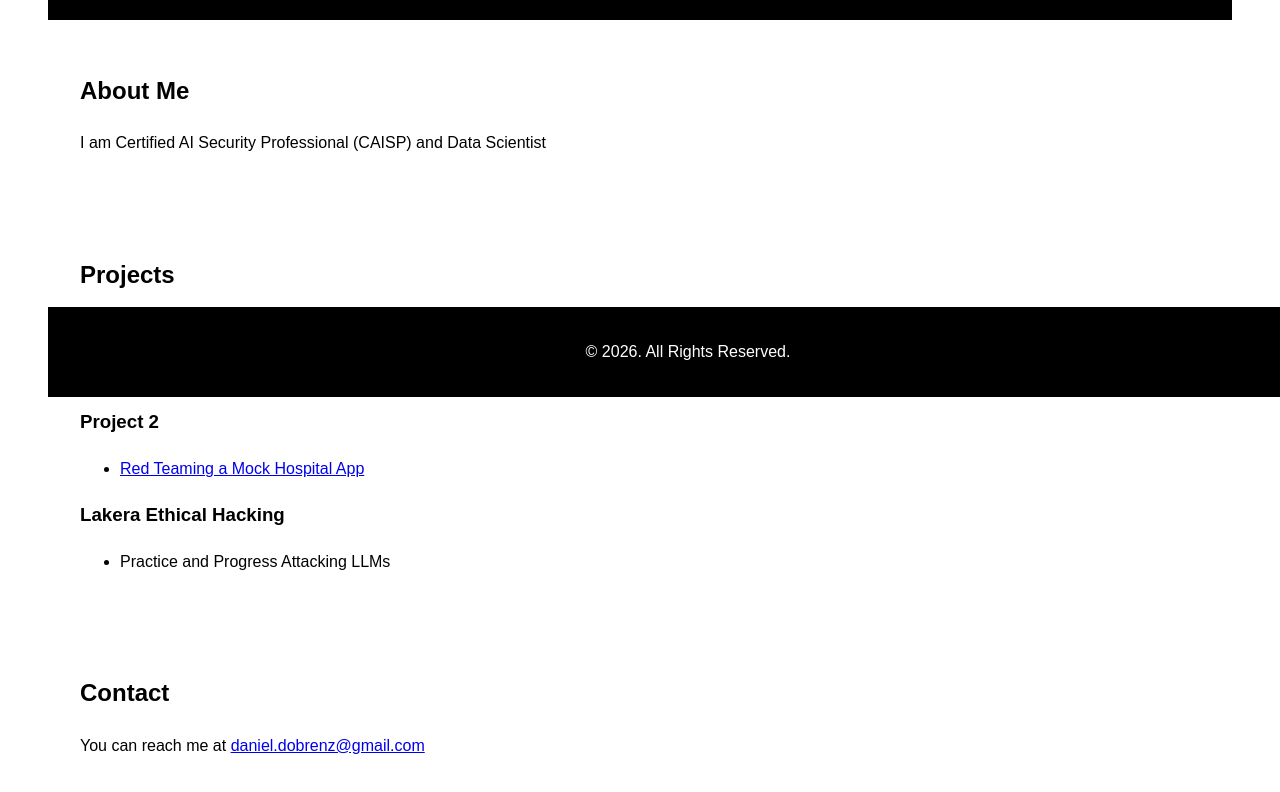
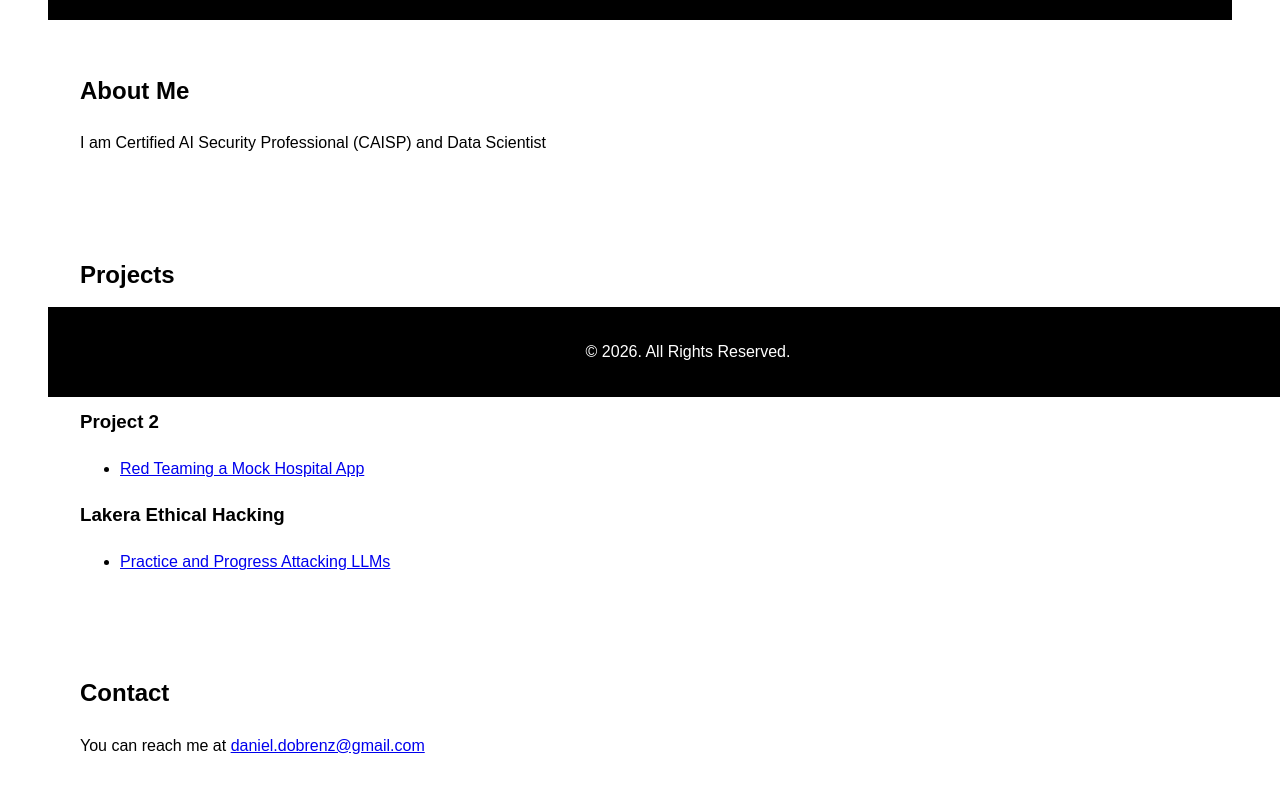
Before and after one commit to danieldobrenz/danieldobrenz.github.io, a plain HTML site: page index.html in a window 1280 px wide. Shown: the part 403-1195 px from the top of the page. Drawn offline with Linux system fonts and the light colour scheme.

Commit message:
missed the link tag for Lakera

```diff
--- a/index.html
+++ b/index.html
@@ -76,7 +76,7 @@
         <div>
             <h3>Lakera Ethical Hacking</a></h3>
             <ul>
-                <li><a href="lakera-prompt-injection-cycling-coach.html"></a>Practice and Progress Attacking LLMs</li>
+                <li><a href="lakera-prompt-injection-cycling-coach.html">Practice and Progress Attacking LLMs</a></li>
             </ul>
 
         </div>
```
